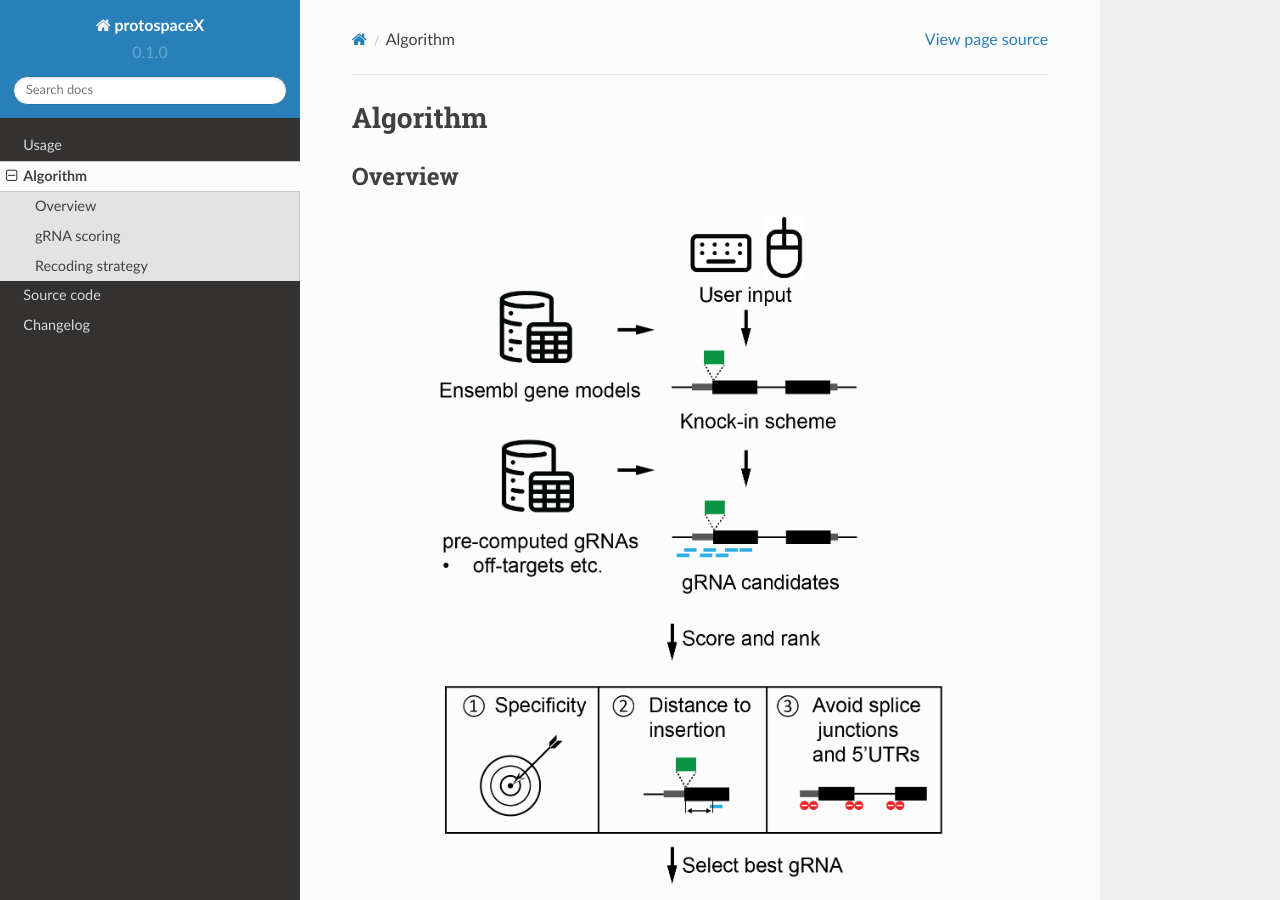
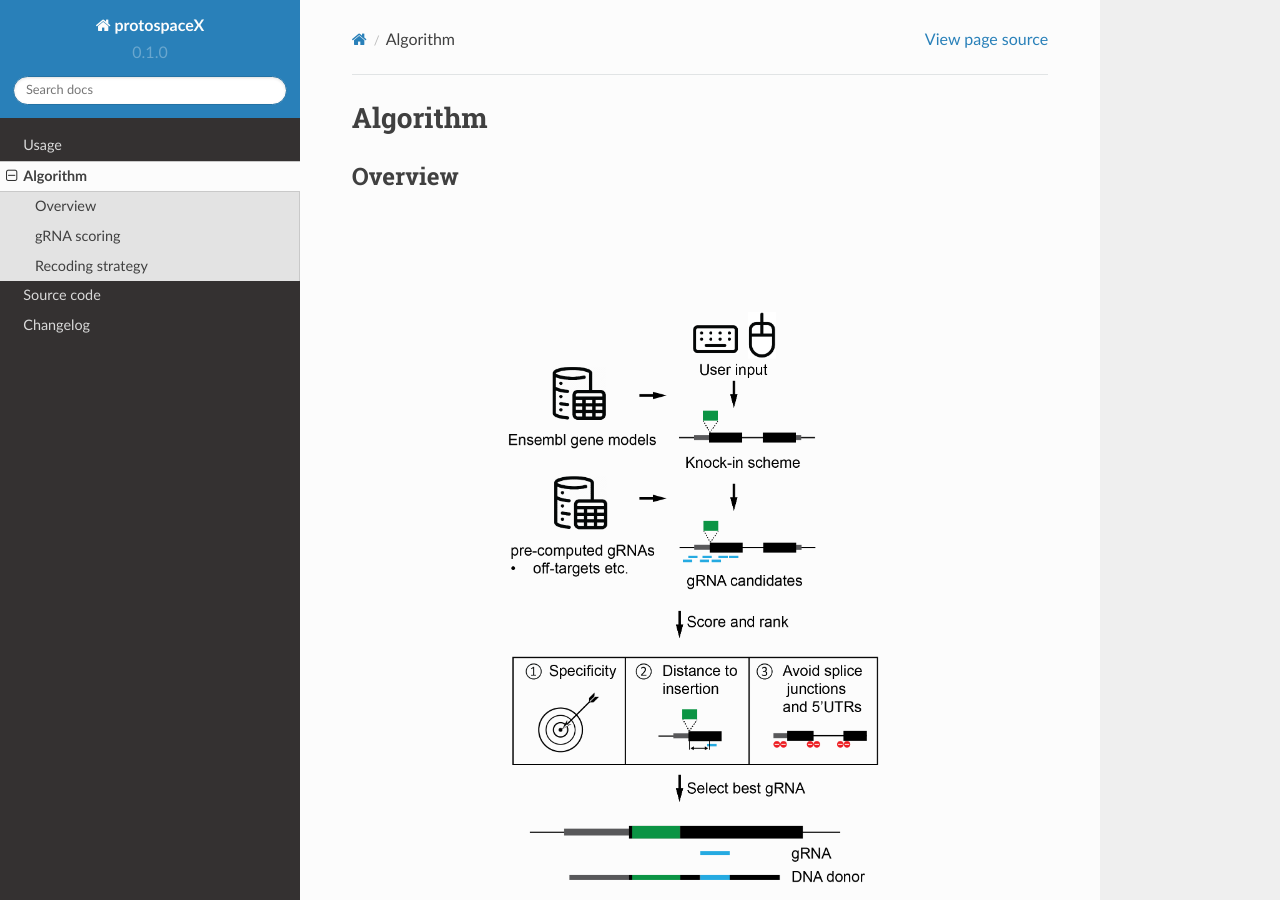
Before and after one commit to duopeng/protoSpaceJAM-readthedocs, a Sphinx documentation site: the page built from docs/source/algorithm.rst, in a window 1280 px wide and 900 px high. Built offline with Sphinx 7.4.7 and the Read the Docs theme 2.0.0, drawn with Linux system fonts in a browser that asks for light colours.

Commit message:
updated workflow overview

```diff
--- a/docs/source/algorithm.rst
+++ b/docs/source/algorithm.rst
@@ -3,22 +3,31 @@ Algorithm
 
 Overview
 --------
-
+|
+|
+|
 .. figure:: /_static/images/Algorithm.png
-   :width: 75%
+   :width: 55%
    :align: center
    :alt: Algorithm_overview
-
+|
+|
 gRNA scoring
 ------------
+|
+|
+|
 .. figure:: /_static/images/gRNA.png
    :width: 100%
    :align: center
    :alt: gRNA_scoring
-
-
+|
+|
 Recoding strategy
 -----------------
+|
+|
+|
 .. figure:: /_static/images/recode.png
    :width: 100%
    :align: center
```
Also changed, not shown: docs/source/_static/images/workflow.png.
